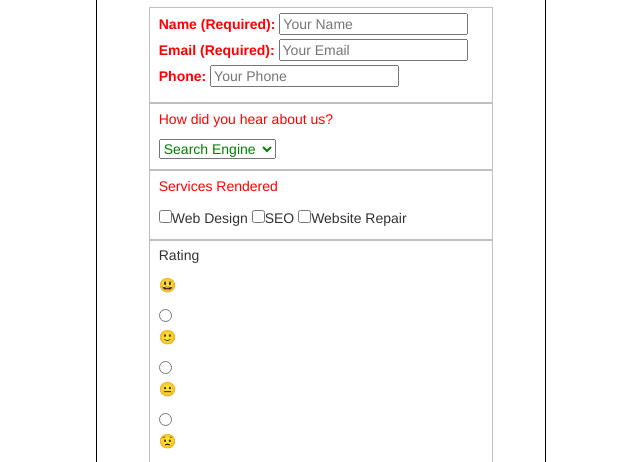
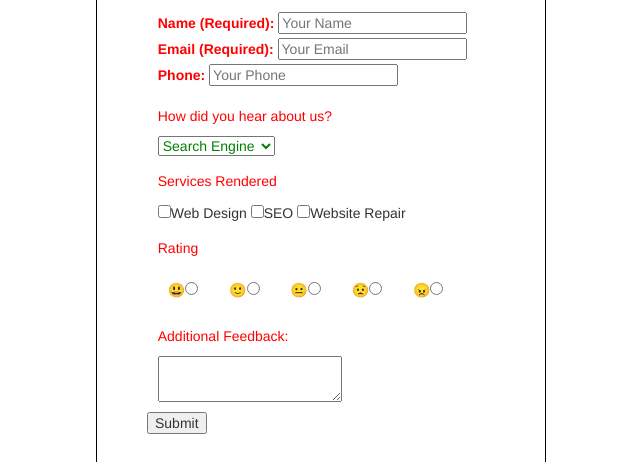
Before and after one commit to codebyjo/survey, a plain HTML site: page index.html in a window 1280 px wide. Shown: the part 316-778 px from the top of the page, without its empty margins (319-959 px from the left). Drawn offline with nearby package versions, Linux system fonts and the light colour scheme.

Commit message:
ratings grid

```diff
--- a/css/style.css
+++ b/css/style.css
@@ -211,12 +211,13 @@ input::-moz-focus-inner {
   width: 450px;
   border: 1px solid #000;
   margin: 60px auto;
-
 }
 
 .formContainer {
  display: grid;
- grid-template-columns: 150px 150px 150px 150px;
+ grid-template-columns: 20px 50px 60px auto 50px 20px;
+ grid-template-rows: auto;
+ padding: 10px;
 
 }
 
@@ -231,3 +232,13 @@ h1 {
 .right {
 	color: green;
 }
+
+.grouping {
+	border: none;
+}
+
+.grid-container {
+	display: grid;
+	grid-template-columns: auto auto auto auto auto;
+	padding: 10px;
+}
--- a/index.html
+++ b/index.html
@@ -110,19 +110,22 @@
     <fieldset class="grouping">
 
 
-     <p>Rating</p>
-              <p>😃</p><input type="radio">
-              <p>🙂</p><input type="radio">
-              <p>😐</p><input type="radio">
-              <p>😟</p><input type="radio">
-              <p>😠</p><input type="radio">
-              <p></p>
+     <p class="description left">Rating</p>
+     <div class="grid-container">
+
+              <div class="grid-item">😃<input type="radio"></div>
+              <div class="grid-item">🙂<input type="radio"></div>
+              <div class="grid-item">😐<input type="radio"></div>
+              <div class="grid-item">😟<input type="radio"></div>
+              <div class="grid-item">😠<input type="radio"></div>
+
+    </div>
 
     </fieldset>
 
    <fieldset class="grouping">
 
-          <p>Additional Feedback:</p>
+          <p class="description left">Additional Feedback:</p>
           <textarea name="message"></textarea>
 
 
```
